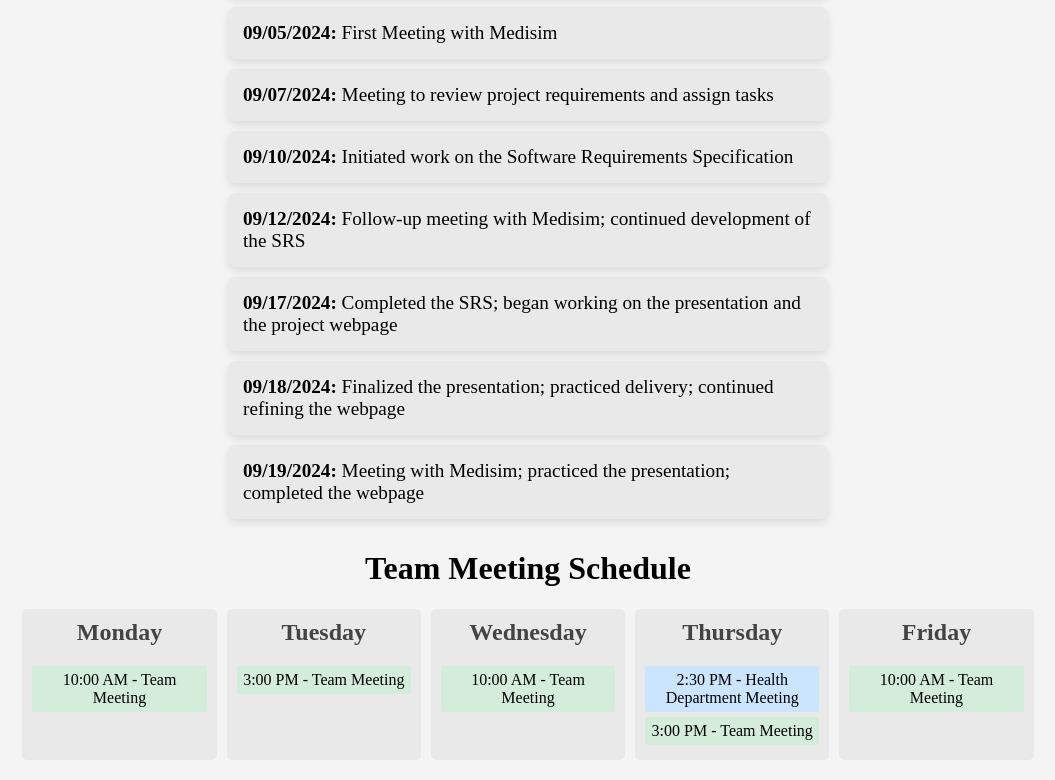
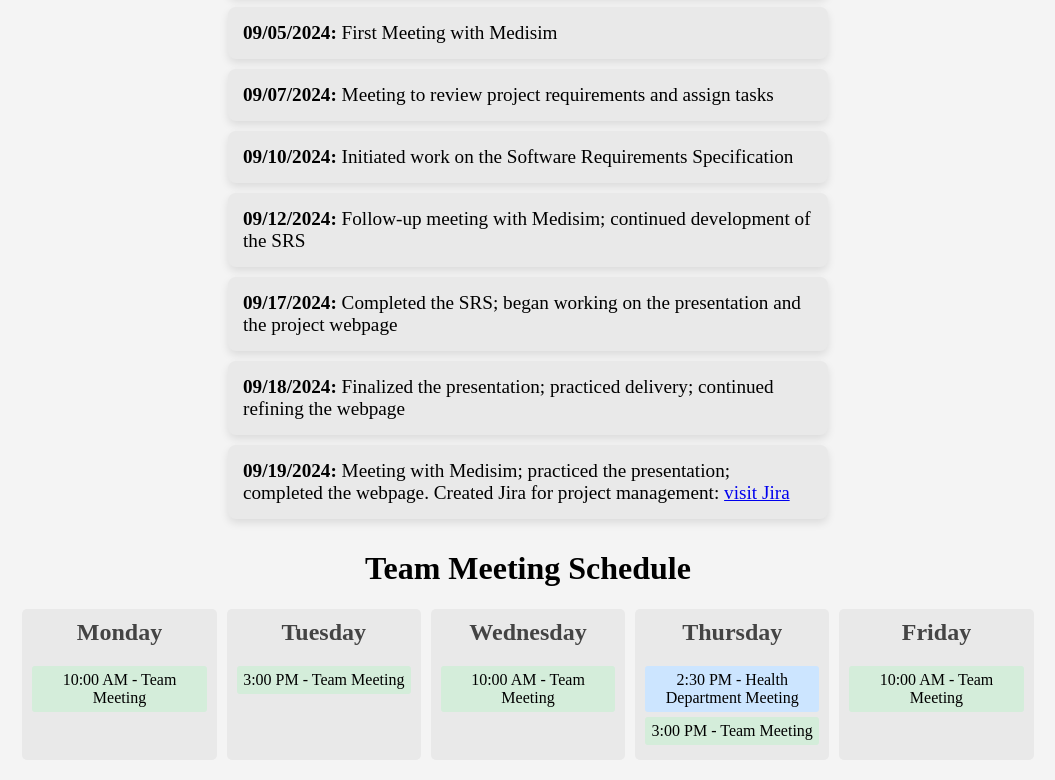
Before and after one commit to Halmuhammet/The-Four, a plain HTML site: page index.html in a window 1280 px wide. Shown: the part 4178-4958 px from the top of the page, without its empty margins (112-1167 px from the left). Drawn offline with Linux system fonts and the light colour scheme; a web font is replaced by a local one.

Commit message:
Some changes in the schedule

```diff
--- a/index.html
+++ b/index.html
@@ -10,7 +10,7 @@
     <link rel="preconnect" href="https://fonts.gstatic.com" crossorigin>
     <link href="https://fonts.googleapis.com/css2?family=Jacques+Francois+Shadow&display=swap" rel="stylesheet">
 
-    <title>Document</title>
+    <title>The Four</title>
 </head>
 <body>
     <div class="title-bar">
@@ -94,7 +94,7 @@
         <li><strong>09/12/2024:</strong> Follow-up meeting with Medisim; continued development of the SRS</li>
         <li><strong>09/17/2024:</strong> Completed the SRS; began working on the presentation and the project webpage</li>
         <li><strong>09/18/2024:</strong> Finalized the presentation; practiced delivery; continued refining the webpage</li>
-        <li><strong>09/19/2024:</strong> Meeting with Medisim; practiced the presentation; completed the webpage</li>
+        <li><strong>09/19/2024:</strong> Meeting with Medisim; practiced the presentation; completed the webpage. Created Jira for project management: <a href = "https://thefour.atlassian.net/jira/projects" target = "_blank"> visit Jira</a></li>
     </ul>
 
     <div class = "agenda_and_schedule" >
```
